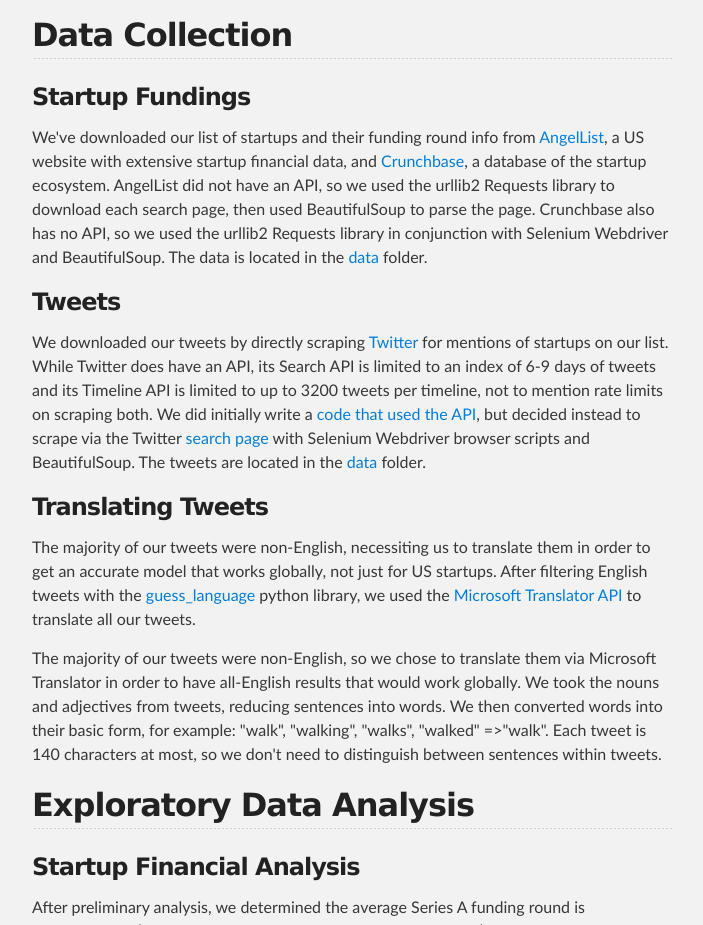
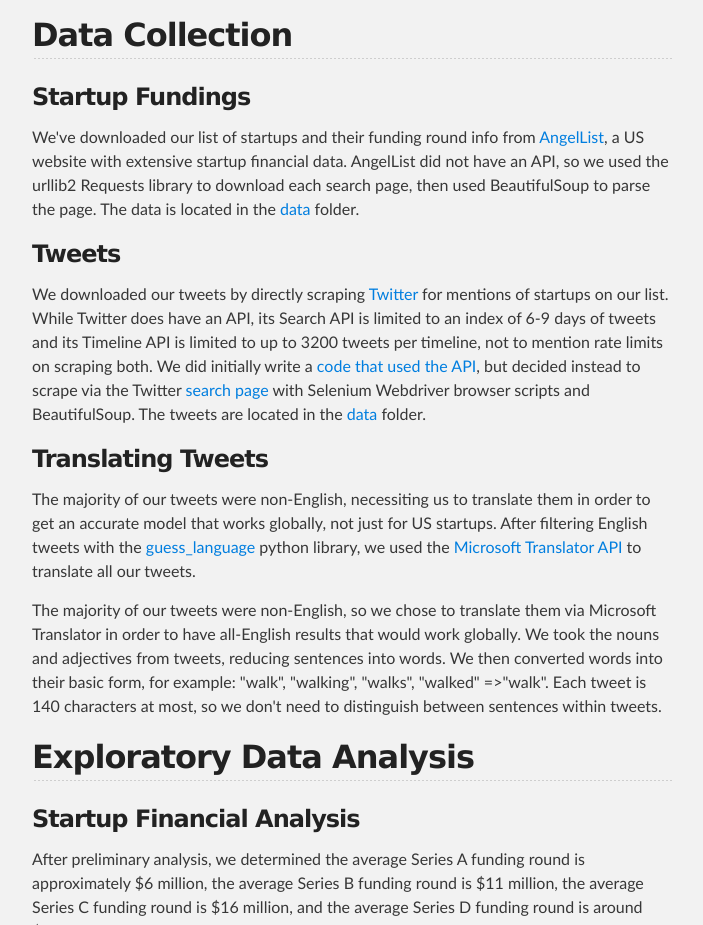
Before and after one commit to kyang01/startup-analysis, a plain HTML site: page index.html in a window 1280 px wide. Shown: the part 1140-2065 px from the top of the page, without its empty margins (288-991 px from the left). Drawn offline with nearby package versions, Linux system fonts and the light colour scheme; some packages are replaced by stand-ins of ours; a script that the page names is missing.

Commit message:
killed extraneous stuff

```diff
--- a/index.html
+++ b/index.html
@@ -58,19 +58,11 @@
 
 <h3>Startup Fundings</h3>
 
-<!--
-<p>We obtained startup funding round data (Series A, B, C, D, E, etc. with amounts raised and valuations) from <a href="https://github.com/kyang01/startup-analysis/blob/master/angel-scraping.ipynb">AngelList</a> and <a href="https://github.com/kyang01/startup-analysis/blob/master/cb-scraping.ipynb">Crunchbase</a> by scraping their search pages.</p>
- -->
-<p>We've downloaded our list of startups and their funding round info from <a href="https://angel.co/">AngelList</a>, a US website with extensive startup financial data, and <a href="https://www.crunchbase.com/">Crunchbase</a>, a database of the startup ecosystem. AngelList did not have an API, so we used the urllib2 Requests library to download each search page, then used BeautifulSoup to parse the page. Crunchbase also has no API, so we used the urllib2 Requests library in conjunction with Selenium Webdriver and BeautifulSoup. The data is located in the <a href="https://github.com/kyang01/startup-analysis/tree/master/data">data</a> folder.</p>
+<p>We've downloaded our list of startups and their funding round info from <a href="https://angel.co/">AngelList</a>, a US website with extensive startup financial data. AngelList did not have an API, so we used the urllib2 Requests library to download each search page, then used BeautifulSoup to parse the page. The data is located in the <a href="https://github.com/kyang01/startup-analysis/tree/master/data">data</a> folder.</p>
 
 <h3>Tweets</h3>
 
-<!--
-<p>We obtained tweet data (text, time, location, likes/retweets, etc.) by <a href="https://github.com/kyang01/startup-analysis/blob/master/twitter-scraping.ipynb">scraping</a> the Twitter search page. This necessitated significant <a href="https://github.com/kyang01/startup-analysis/blob/master/twitter-extraction.ipynb">cleaning</a> to be usable. Although Twitter has an API, it provides insufficient and outdated information.</p>
- -->
-
 <p> We downloaded our tweets by directly scraping <a href="https://twitter.com">Twitter</a> for mentions of startups on our list. While Twitter does have an API, its Search API is limited to an index of 6-9 days of tweets and its Timeline API is limited to up to 3200 tweets per timeline, not to mention rate limits on scraping both. We did initially write a <a href="https://github.com/kyang01/startup-analysis/blob/d98e6455038abec2d97097eb3009fd04c508799d/Mining-the-Social-Web-2nd-Edition/ipynb/Chapter%201%20-%20Mining%20Twitter.ipynb">code that used the API</a>, but decided instead to scrape via the Twitter <a href="https://twitter.com/search?q=">search page</a> with Selenium Webdriver browser scripts and BeautifulSoup. The tweets are located in the <a href="https://github.com/kyang01/startup-analysis/tree/master/data">data</a> folder.</p>
-
 
 <h3>Translating Tweets</h3>
 
@@ -119,12 +111,6 @@
 We parsed the text in each tweet using the pattern python library to extract nouns and adjectives. We removed punctuation and stopwords (from sklearn). We decided not to assign topics using LDA due to the heterogeneity of our tweets. We parsed the text into sentences and then tokenized the sentences into words. We then lemmatized the words, which means that we convert words into their basic form, for example: "walk", "walking", "walks", "walked" => "walk". Because each tweet is short (maximum 140 characters) we did not distinguish between sentences within tweets.
 
 <h3>Sentiment Analysis</h3>
-<!--
-<p>
-  We used a sentiment dictionary grade the positivity, negativity, and objectivity of our words. “Positive" or “negative" words have positivity score&gt;0.5 or negativity score&gt;0.5, respectively. For each tweet, we took the average positivity and negativity score over all tokens, then summed up the total "positive" words and total "negative" words (usually 0,1, and rarely 2) in the tweet. To summarize, we have four features from sentiment analysis: average positivity, average negativity, positive count, negative count. For each company, funding round pair, we then take the average of these features for all their tweets.
-</p>
--->
-
 <p>
   We used the sentiment dictionary SentiWordNet 3.0, which assigns to words (both nouns and adjectives) three sentiment scores: positivity, negativity, objectivity. For each tweet, we took the average positivity score over all tokens and the average negativity score over all tokens. We also defined a word as "positive" or "negative" if it had positivity score>0.5 or negativity score>0.5 respectively. For each tweet, we then summed up the total "positive" words and total "negative" words (usually 0,1, and rarely 2). To summarize, we have four features from sentiment analysis: average positivity, average negativity, positive count, negative count. For each company, funding round pair, we then take the average of these features for all their tweets.
 </p>
```
